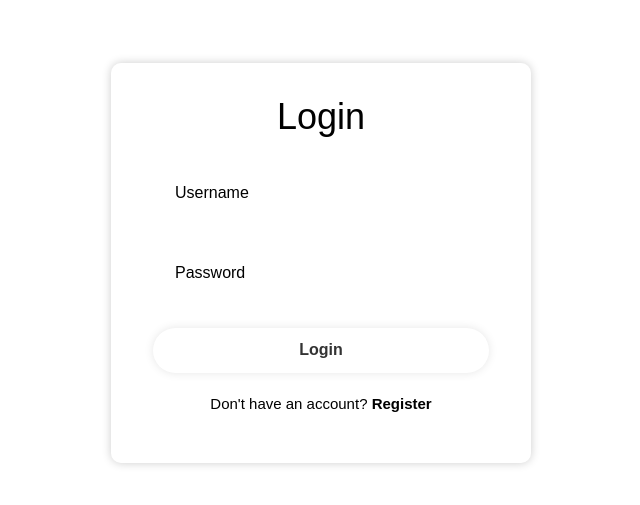
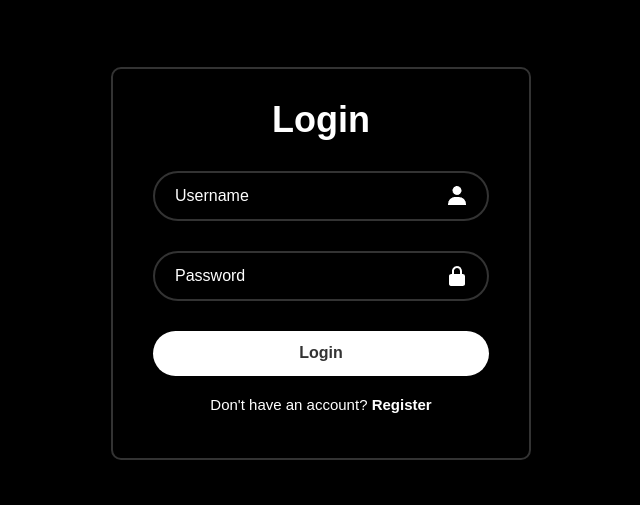
Before and after one commit to Jx64/App-Eliminatorias, a React (Create React App) app: page / in a window 1280 px wide. Shown: the part 137-642 px from the top of the page, without its empty margins (319-959 px from the left). Built offline with nearby package versions, Linux system fonts and the light colour scheme.

Commit message:
update src files

```diff
--- a/src/App.js
+++ b/src/App.js
@@ -5,14 +5,15 @@ import {Home} from "./components/home/Home";
 
 function App() {
     const [user, setUser] = useState([])
+    const [loggedIn, setLoggedIn] = useState(false);
     return (
         <div className="App">
             {
-                !user.length > 0
-                ?<AuthProvider>
-                        <Login setUser={setUser}/>
-                </AuthProvider>
-                    : <Home user={user} setUser={setUser}/>
+                user.length > 0 && loggedIn
+                    ? <Home user={user} setUser={setUser} setLoggedIn={setLoggedIn}/>
+                : <AuthProvider>
+                     <Login setUser={setUser} setLoggedIn={setLoggedIn}/>
+                  </AuthProvider>
             }
         </div>
     );
--- a/src/assets/css/Home.css
+++ b/src/assets/css/Home.css
@@ -0,0 +1,45 @@
+body {
+    margin: 0;
+    font-family: 'Arial', sans-serif;
+}
+
+.home {
+    display: flex;
+    flex-direction: column;
+}
+
+.welcome {
+    background-color: dodgerblue;
+    padding: 20px;
+    text-align: center;
+    color: white;
+    display: flex;
+    justify-content: space-between;
+    align-items: center;
+}
+
+.header-line {
+    height: 2px;
+    background-color: white;
+    width: 100%;
+}
+
+.selection {
+    display: flex;
+    justify-content: space-between;
+    padding: 20px;
+    background-color: white;
+    color: black;
+}
+
+.equipos,
+.partidos {
+    width: 48%; /* Reducido para dejar espacio entre los elementos */
+    border: 1px solid black;
+    padding: 20px;
+}
+
+.equipos h3,
+.partidos h3 {
+    margin-bottom: 10px;
+}
--- a/src/assets/css/Login.css
+++ b/src/assets/css/Login.css
@@ -20,7 +20,7 @@ body {
     border: 2px solid rgba(255, 255, 255, .2);
     backdrop-filter: blur(20px);
     box-shadow: 0 0 10px rgba(0, 0, 0, .2);
-    color: black;
+    color: #fff;
     border-radius: 10px;
     padding: 30px 40px;
 }
@@ -45,12 +45,12 @@ body {
     border: 2px solid rgba(255, 255, 255,.2);
     border-radius: 40px;
     font-size: 16px;
-    color: black;
+    color: #fff;
     padding: 20px 45px 20px 20px;
 }
 
 .input-box input::placeholder {
-    color: black;
+    color: #fff;
 }
 
 .input-box img {
@@ -82,7 +82,7 @@ body {
 }
 
 .register-link p a {
-    color: black;
+    color: #fff;
     text-decoration: none;
     font-weight: 600;
 }
--- a/src/components/home/Home.jsx
+++ b/src/components/home/Home.jsx
@@ -1,15 +1,25 @@
 import '../../assets/css/Home.css'
-export function Home ({ user, setUser }) {
+export function Home ({ user, setUser, setLoggedIn }) {
 
     const handleLogout = () => {
         setUser([])
+        setLoggedIn(false)
     }
 
     return (
-        <div>
-            <h1>Bienvenido</h1>
-            <h2>{user}</h2>
-            <button onClick={handleLogout}>Cerrar sesion</button>
+        <div className="home">
+            <div className="welcome">
+                <h1>Bienvenido</h1>
+                <h2 className="user">{user}</h2>
+                <button className="btn" onClick={handleLogout}>Cerrar sesion</button>
+            </div>
+            <div className="header-line"></div>
+            <div className="selection">
+                <div className="equipos">Lista de equipos</div>
+                <div className="partidos">
+                    Partidos
+                </div>
+            </div>
         </div>
     )
 }
--- a/src/components/login/Login.jsx
+++ b/src/components/login/Login.jsx
@@ -1,19 +1,19 @@
+import React, { useState } from 'react';
+import { AuthContext } from '../../context/AuthContext';
+import {handleLogin} from "../../services/Auth";
+
+// Assets
 import '../../assets/css/Login.css'
 import user from "../../assets/img/user.png";
 import pass from "../../assets/img/lock.png";
 
-
-import React, { useState } from 'react';
-import { AuthContext } from '../../context/AuthContext';
-import {handleLogin} from "../../test/authLogin";
-
-const Login = ( {setUser} ) => {
+const Login = ( { setUser, setLoggedIn } ) => {
     const [username, setUsername] = useState('');
     const [password, setPassword] = useState('');
     const [accessToken, setAccessToken] = useState(null);
 
     const onLoginClick = () => {
-        handleLogin(username, password, setAccessToken);
+        handleLogin(username, password, setAccessToken, setLoggedIn);
         setUser([username]);
     };
 
@@ -28,7 +28,7 @@ const Login = ( {setUser} ) => {
                             <img src={user} alt="Username"/>
                         </div>
                         <div className="input-box">
-                            <input type="password" placeholder="Password" onChange={(e) => setPassword(e.target.value)} required/>
+                            <input type="password" placeholder="Password" autoComplete="off" onChange={(e) => setPassword(e.target.value)} required/>
                             <img src={pass} alt="Password"/>
                         </div>
 
--- a/src/index.css
+++ b/src/index.css
@@ -1,5 +1,7 @@
 body {
   margin: 0;
+  padding: 0;
+  height: 100%;
   font-family: -apple-system, BlinkMacSystemFont, 'Segoe UI', 'Roboto', 'Oxygen',
     'Ubuntu', 'Cantarell', 'Fira Sans', 'Droid Sans', 'Helvetica Neue',
     sans-serif;
--- a/src/index.js
+++ b/src/index.js
@@ -3,14 +3,12 @@ import ReactDOM from 'react-dom/client';
 import './index.css';
 import App from './App';
 import reportWebVitals from './reportWebVitals';
-import 'bootstrap/dist/css/bootstrap.min.css'
 
-const root = ReactDOM.createRoot(document.getElementById('root'));
+const root = ReactDOM.createRoot(document.getElementById("root"));
 root.render(
-    <App/>
+    <React.StrictMode>
+        <App />
+    </React.StrictMode>
 );
 
-// If you want to start measuring performance in your app, pass a function
-// to log results (for example: reportWebVitals(console.log))
-// or send to an analytics endpoint. Learn more: https://bit.ly/CRA-vitals
 reportWebVitals();
```
